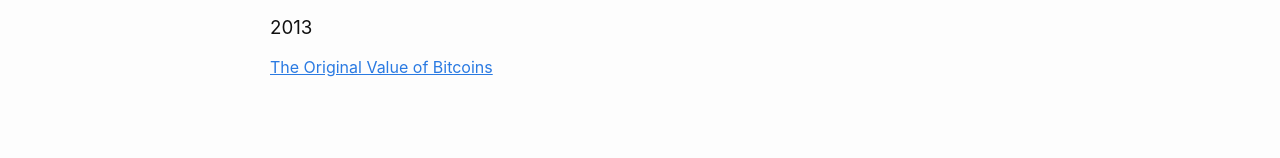
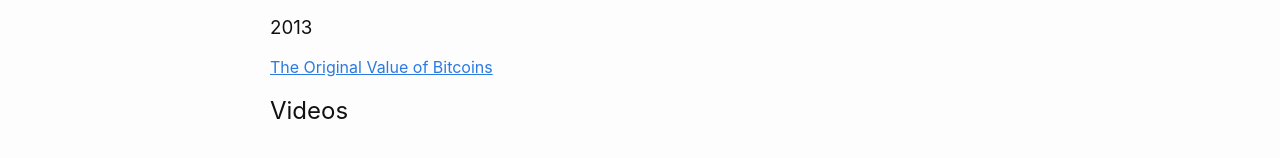
Before and after one commit to derykmakgill/krawisz, a Jekyll site: the page built from index.html, in a window 1280 px wide. Shown: the part 555-713 px from the top of the page. Built offline with Jekyll 4.4.1, drawn with Linux system fonts in a browser that asks for light colours.

Commit message:
Update index.html

```diff
--- a/index.html
+++ b/index.html
@@ -12,3 +12,5 @@ layout: home
       {% endfor %}
     </ul>
 {% endfor %}
+
+<h2>Videos</h2>
```
